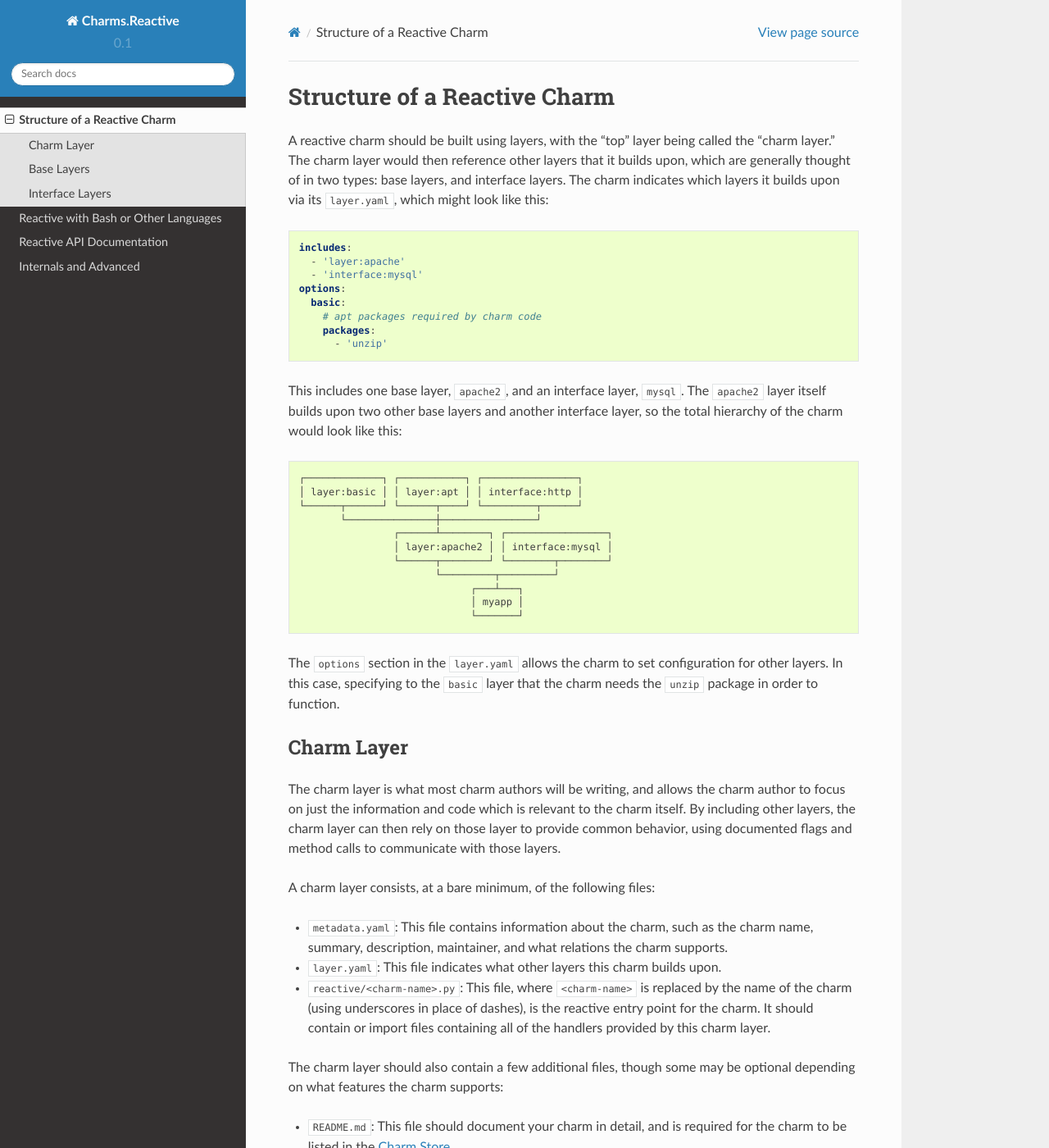
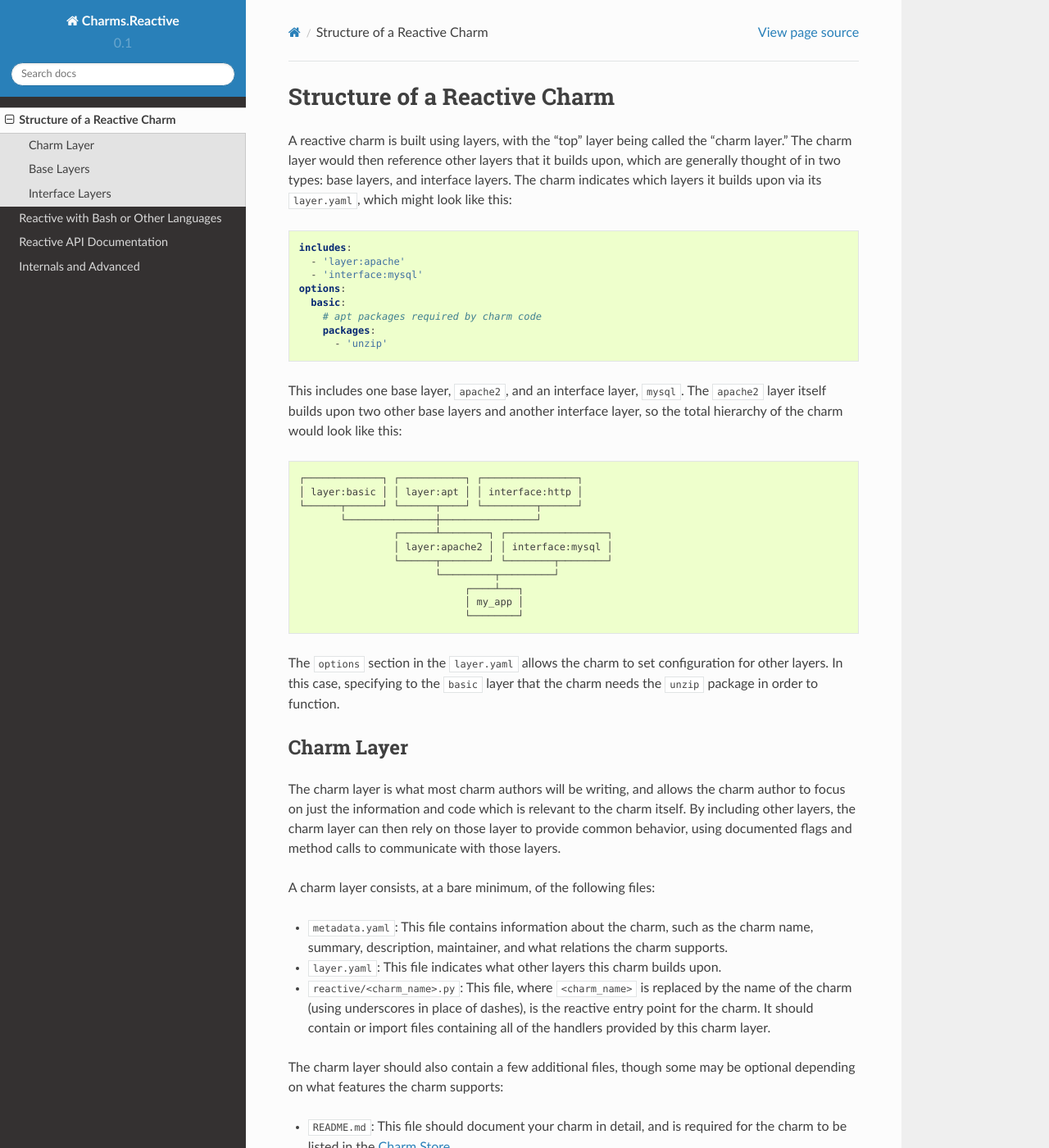
Before and after one commit to canonical/charms.reactive, a Sphinx documentation site: the page built from docs/structure.rst, in a window 1280 px wide and 1400 px high. Shown: the whole window at 82% size. Built offline with Sphinx 7.4.7 and the Read the Docs theme 2.0.0, drawn with Linux system fonts in a browser that asks for light colours; pages that are not in the unit, such as notebooks, are missing from menus; some of the changed text lies outside the part shown.

Commit message:
Minor doc tweaks per review

```diff
--- a/docs/structure.rst
+++ b/docs/structure.rst
@@ -1,7 +1,7 @@
 Structure of a Reactive Charm
 =============================
 
-A reactive charm should be built using layers, with the "top" layer being called
+A reactive charm is built using layers, with the "top" layer being called
 the "charm layer." The charm layer would then reference other layers that it
 builds upon, which are generally thought of in two types: base layers, and
 interface layers. The charm indicates which layers it builds upon via its
@@ -33,9 +33,9 @@
                   │ layer:apache2 │ │ interface:mysql │
                   └──────┬────────┘ └────────┬────────┘
                          └─────────┬─────────┘
-                               ┌───┴───┐
-                               │ myapp │
-                               └───────┘
+                              ┌────┴───┐
+                              │ my_app │
+                              └────────┘
 
 The ``options`` section in the ``layer.yaml`` allows the charm to set
 configuration for other layers. In this case, specifying to the ``basic`` layer
@@ -57,7 +57,7 @@
   charm name, summary, description, maintainer, and what relations the charm
   supports.
 * ``layer.yaml``: This file indicates what other layers this charm builds upon.
-* ``reactive/<charm-name>.py``: This file, where ``<charm-name>`` is replaced by the
+* ``reactive/<charm_name>.py``: This file, where ``<charm_name>`` is replaced by the
   name of the charm (using underscores in place of dashes), is the reactive
   entry point for the charm. It should contain or import files containing all
   of the handlers provided by this charm layer.
@@ -86,7 +86,7 @@
     ├── config.yaml
     ├── layer.yaml
     ├── reactive/
-    │   └── myapp.py
+    │   └── my_app.py
     ├── actions.yaml
     ├── actions/
     │   └── do-something
@@ -104,9 +104,9 @@
 -----------
 
 Base layers provide functionality that is common across several charms. These
-layers should provide a set of handlers in ``reactive/<layer-name>.py`` which
+layers should provide a set of handlers in ``reactive/<layer_name>.py`` which
 will set additional flags that will drive behavior in the charm layer. They may
-also include a Python module in ``lib/charms/layer/<layer-name>.py`` which can
+also include a Python module in ``lib/charms/layer/<layer_name>.py`` which can
 be imported from the charm layer to provide functions or classes to be used by
 the charm layer.
 
```
